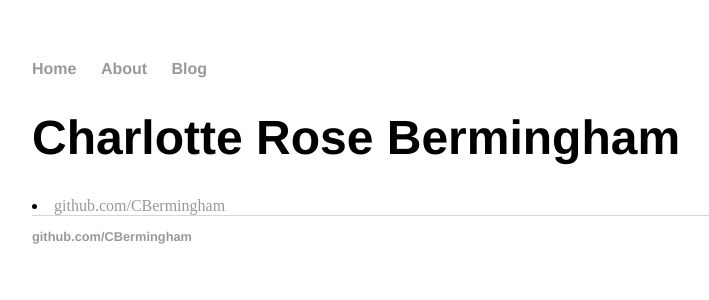
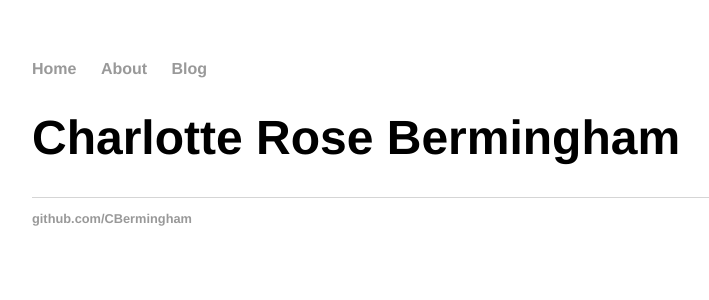
Before and after one commit to CBermingham/CBermingham.github.io, a Jekyll site: the page built from index.html, in a window 1280 px wide. Shown: the top 300 px of the page, without its empty margins (160-869 px from the left). Built offline with Jekyll 4.4.1, drawn with Linux system fonts in a browser that asks for light colours.

Commit message:
remove link on blog

```diff
--- a/_layouts/default.html
+++ b/_layouts/default.html
@@ -18,11 +18,11 @@
 			{{ content }}
 
 			</div><!-- /.container -->
-			<footer>
+<!-- 			<footer>
 	    		<ul>
-<!-- 	        		<li><a href="mailto:hankquinlanhub@gmail.com">email</a></li> -->
+	        		<li><a href="mailto:hankquinlanhub@gmail.com">email</a></li>
 	        		<li><a href="https://github.com/CBermingham">github.com/CBermingham</a></li>
 				</ul>
-			</footer>
+			</footer> -->
 		</body>
 	</html>
--- a/index.html
+++ b/index.html
@@ -4,4 +4,9 @@ layout: default
 ---
 <div class="blurb">
 	<h1>Charlotte Rose Bermingham</h1>
-	<li><a href="https://github.com/CBermingham">github.com/CBermingham</a></li>
+	<footer>
+		<ul>
+<!-- 	        		<li><a href="mailto:hankquinlanhub@gmail.com">email</a></li> -->
+    		<li><a href="https://github.com/CBermingham">github.com/CBermingham</a></li>
+		</ul>
+	</footer>
```
